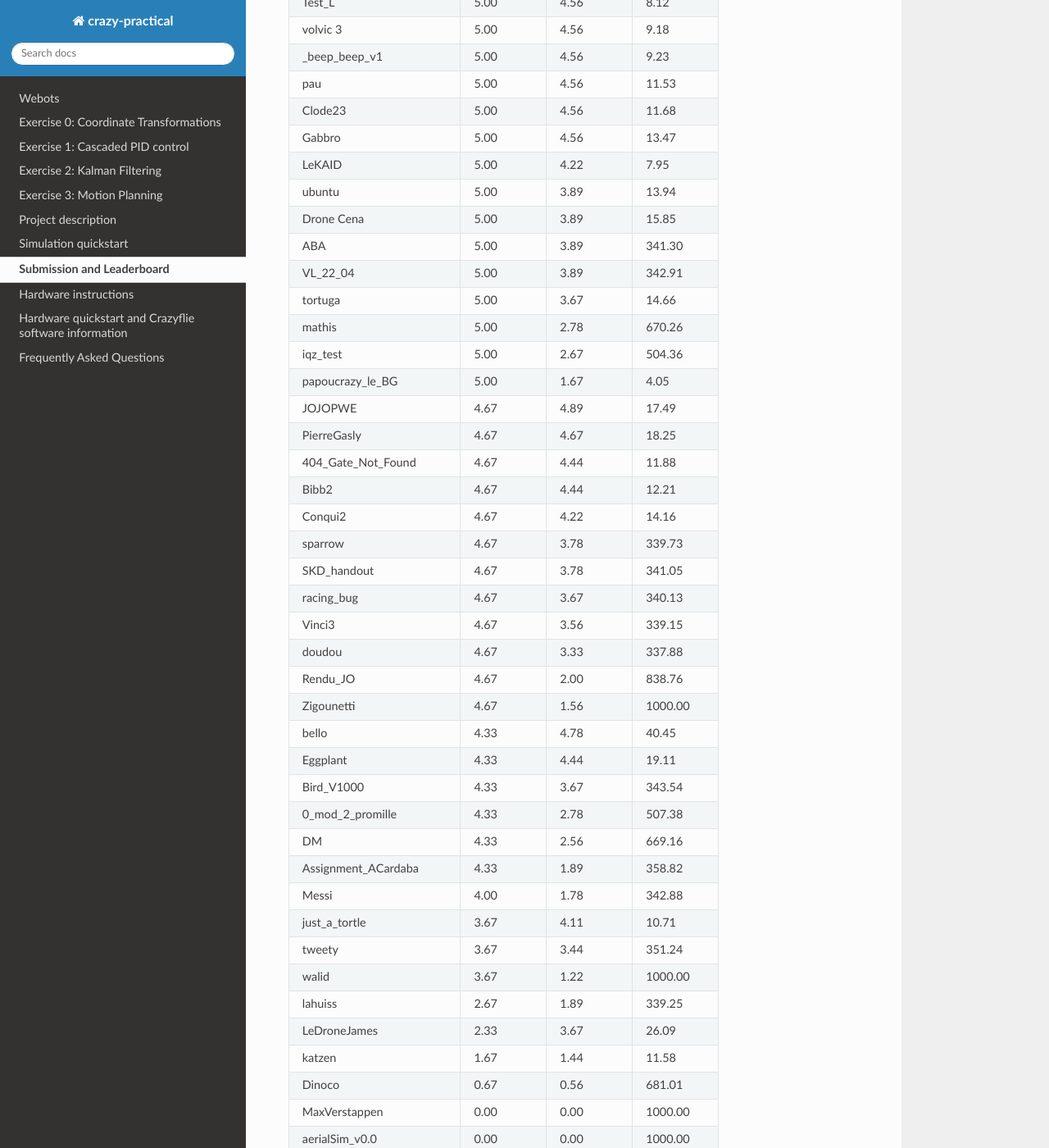
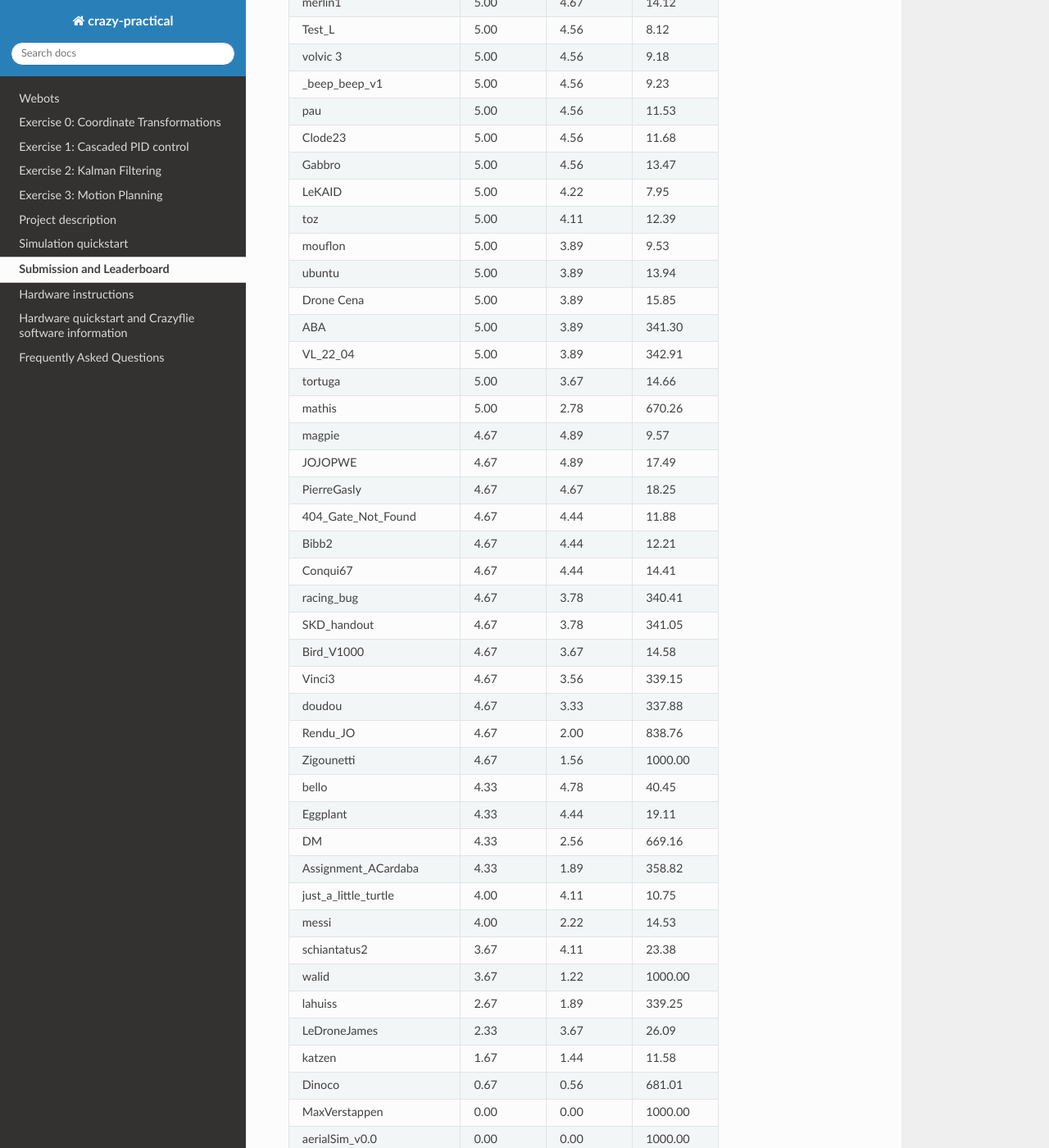
Before and after one commit to lis-epfl/micro-502, a Sphinx documentation site: the page built from docs/assignment/leaderboard.rst, in a window 1280 px wide and 1400 px high, scrolled down 1448 px. Shown: the whole window at 82% size. Built offline with Sphinx 7.4.7 and the Read the Docs theme 3.1.0, drawn with Linux system fonts in a browser that asks for light colours; some of the changed text lies outside the part shown.

Commit message:
Leaderboard Update

```diff
--- a/docs/assignment/leaderboard.rst
+++ b/docs/assignment/leaderboard.rst
@@ -27,16 +27,17 @@
    "TestusV4", 5.00, 5.00, 12.03
    "kokopelli", 5.00, 5.00, 13.10
    "lightning_mcQueen_V3", 5.00, 5.00, 14.33
+   "noeud3", 5.00, 5.00, 14.42
    "Moléson", 5.00, 5.00, 15.08
    "le_E", 5.00, 5.00, 16.68
-   "noeud", 5.00, 5.00, 17.48
    "claudia", 5.00, 5.00, 17.94
    "W_W", 5.00, 5.00, 22.53
    "Me", 5.00, 5.00, 38.71
    "Concorde", 5.00, 5.00, 506.94
    "MT_0424", 5.00, 5.00, 512.97
+   "IL_PREDESTINATOOO", 5.00, 4.89, 5.96
+   "papoucrazy_le_BG", 5.00, 4.89, 8.81
    "C6", 5.00, 4.89, 10.45
-   "IL_PREDESTINATOO", 5.00, 4.78, 5.95
    "c_r_3", 5.00, 4.78, 7.68
    "my_assignment", 5.00, 4.78, 10.29
    "genie", 5.00, 4.78, 13.70
@@ -51,35 +52,34 @@
    "Clode23", 5.00, 4.56, 11.68
    "Gabbro", 5.00, 4.56, 13.47
    "LeKAID", 5.00, 4.22, 7.95
+   "toz", 5.00, 4.11, 12.39
+   "mouflon", 5.00, 3.89, 9.53
    "ubuntu", 5.00, 3.89, 13.94
    "Drone Cena", 5.00, 3.89, 15.85
    "ABA", 5.00, 3.89, 341.30
    "VL_22_04", 5.00, 3.89, 342.91
    "tortuga", 5.00, 3.67, 14.66
    "mathis", 5.00, 2.78, 670.26
-   "iqz_test", 5.00, 2.67, 504.36
-   "papoucrazy_le_BG", 5.00, 1.67, 4.05
+   "magpie", 4.67, 4.89, 9.57
    "JOJOPWE", 4.67, 4.89, 17.49
    "PierreGasly", 4.67, 4.67, 18.25
    "404_Gate_Not_Found", 4.67, 4.44, 11.88
    "Bibb2", 4.67, 4.44, 12.21
-   "Conqui2", 4.67, 4.22, 14.16
-   "sparrow", 4.67, 3.78, 339.73
+   "Conqui67", 4.67, 4.44, 14.41
+   "racing_bug", 4.67, 3.78, 340.41
    "SKD_handout", 4.67, 3.78, 341.05
-   "racing_bug", 4.67, 3.67, 340.13
+   "Bird_V1000", 4.67, 3.67, 14.58
    "Vinci3", 4.67, 3.56, 339.15
    "doudou", 4.67, 3.33, 337.88
    "Rendu_JO", 4.67, 2.00, 838.76
    "Zigounetti", 4.67, 1.56, 1000.00
    "bello", 4.33, 4.78, 40.45
    "Eggplant", 4.33, 4.44, 19.11
-   "Bird_V1000", 4.33, 3.67, 343.54
-   "0_mod_2_promille", 4.33, 2.78, 507.38
    "DM", 4.33, 2.56, 669.16
    "Assignment_ACardaba", 4.33, 1.89, 358.82
-   "Messi", 4.00, 1.78, 342.88
-   "just_a_tortle", 3.67, 4.11, 10.71
-   "tweety", 3.67, 3.44, 351.24
+   "just_a_little_turtle", 4.00, 4.11, 10.75
+   "messi", 4.00, 2.22, 14.53
+   "schiantatus2", 3.67, 4.11, 23.38
    "walid", 3.67, 1.22, 1000.00
    "lahuiss", 2.67, 1.89, 339.25
    "LeDroneJames", 2.33, 3.67, 26.09
@@ -89,9 +89,11 @@
    "aerialSim_v0.0", 0.00, 0.00, 1000.00
    "piefek", 0.00, 0.00, 1000.00
    "ABCDEF", 0.00, 0.00, 1000.00
+   "aled", 0.00, 0.00, 1000.00
 
 
-Best submissions as of 17h10 on 29.04.
+
+Best submissions as of 10h10 on 30.04.
 **While every submission is graded, the leaderboard only shows the best result per student.**
 
 For detailed grading information, please refer to the `grading_full <https://github.com/lis-epfl/micro-502/blob/main/docs/assignment/grading_full.ods?raw=true>`_ file.
```
Also changed, not shown: 1 other file.
